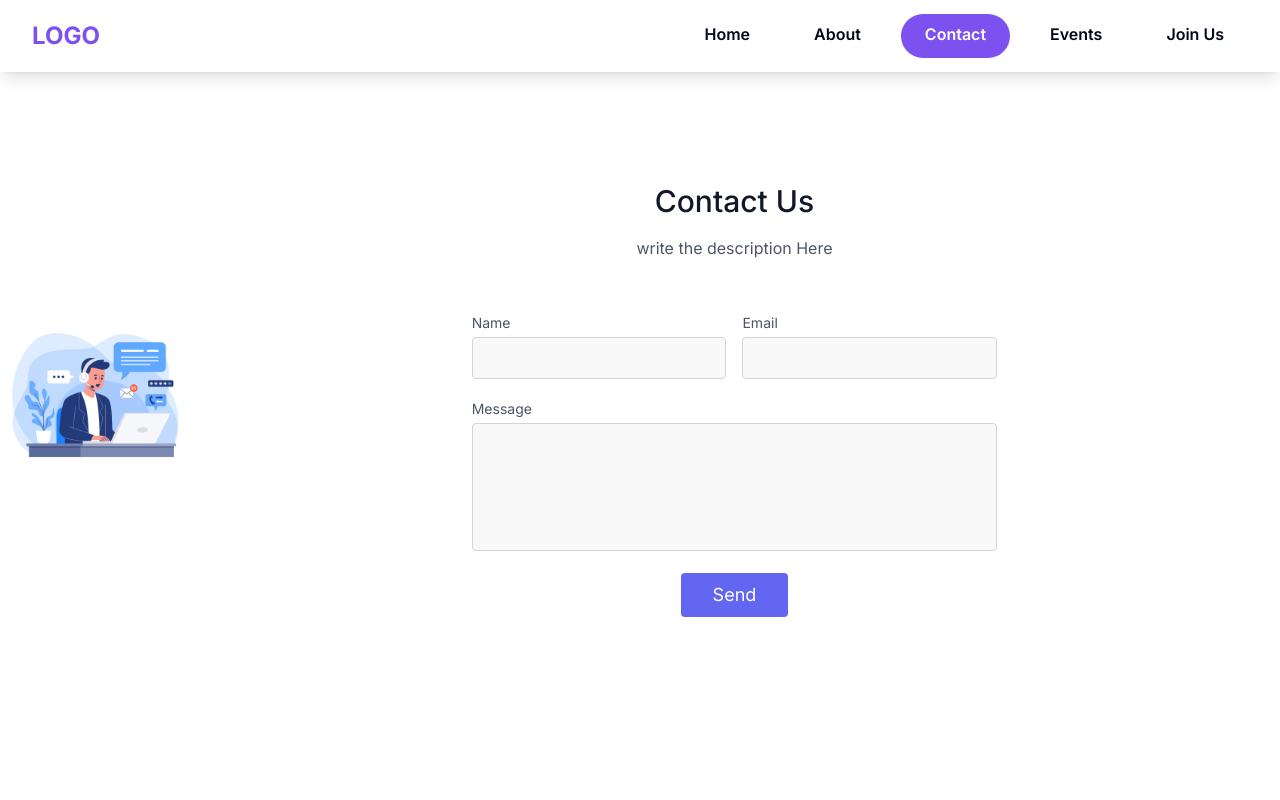
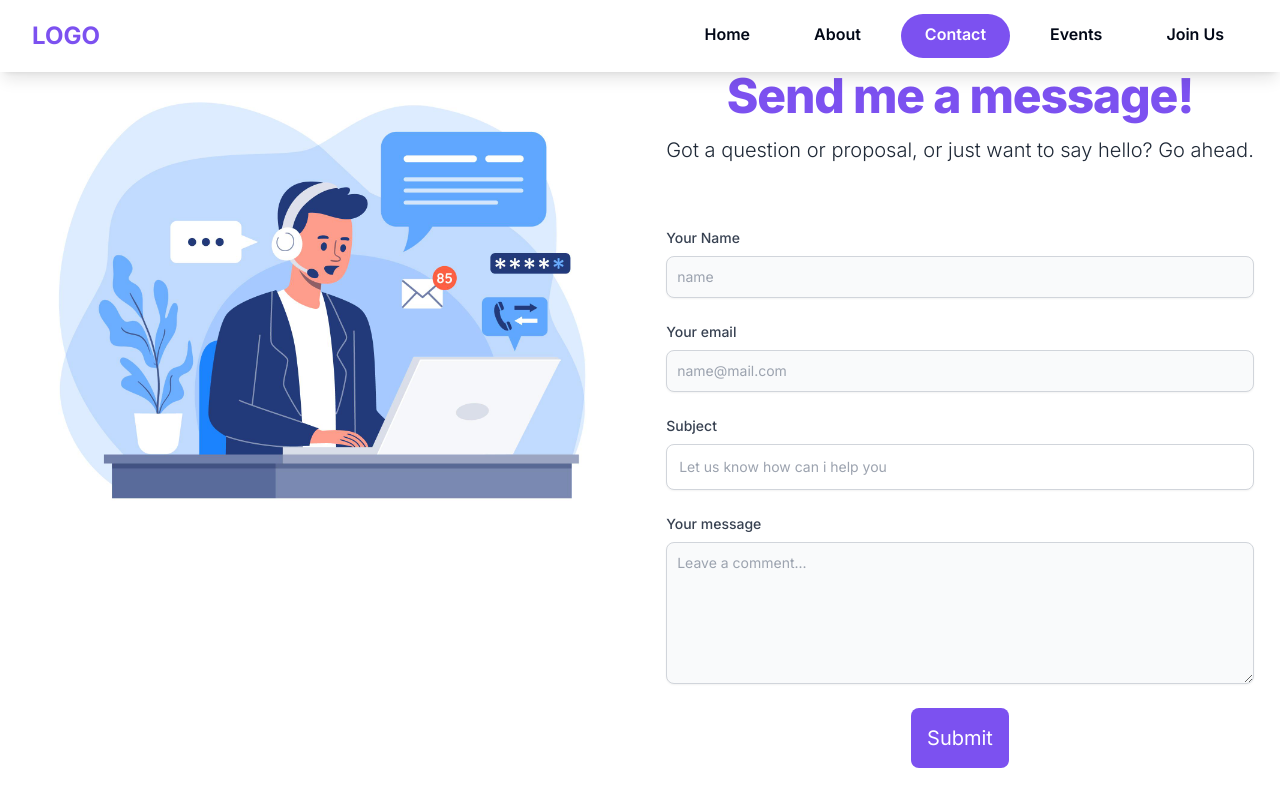
Before and after one commit to ganesh-7985/Next-Conference, a Next.js app: page /contact in a window 1280 px wide. Shown: the top 800 px of the page. Built offline with nearby package versions, Linux system fonts and the light colour scheme.

Commit message:
updated contact page

```diff
--- a/package.json
+++ b/package.json
@@ -15,9 +15,11 @@
     "framer-motion": "^11.0.6",
     "lucide-react": "^0.343.0",
     "next": "14.1.0",
+    "nodemailer": "^6.9.11",
     "react": "^18",
     "react-dom": "^18",
     "react-icons": "^5.0.1",
+    "react-intersection-observer": "^9.8.1",
     "sass": "^1.71.1",
     "tailwind-merge": "^2.2.1",
     "tailwindcss-animate": "^1.0.7"
--- a/src/app/contact/page.jsx
+++ b/src/app/contact/page.jsx
@@ -1,80 +1,186 @@
+"use client";
+import React, { useRef, useEffect } from "react";
 import Image from "next/image";
-const Contact = () => {
+import { motion, useAnimation } from "framer-motion";
+import { useInView } from "react-intersection-observer";
+
+const svgVariant = {
+  visible: { x: 0, opacity: 1, transition: { duration: 1.5 } },
+  hidden: { opacity: 0, x: -20 },
+};
+const formVariant = {
+  visible: { x: 0, opacity: 1, transition: { duration: 1.5 } },
+  hidden: { opacity: 0, x: 10 },
+};
+
+const Form = () => {
+  const controls = useAnimation();
+
+  const [ref, inView] = useInView();
+
+  useEffect(() => {
+    if (inView) {
+      controls.start("visible");
+    } else {
+      controls.start("hidden");
+    }
+  }, [controls, inView]);
+
+  const form = useRef();
+
+  const sendEmail = async (e) => {
+    e.preventDefault();
+    const formData = new FormData(form.current);
+    const data = {
+      name: formData.get("name"),
+      email: formData.get("email"),
+      subject: formData.get("subject"),
+      message: formData.get("message"),
+    };
+    console.log(data);
+
+    // try {
+    //   const response = await fetch("/api/sendMail", {
+    //     method: "POST",
+    //     headers: {
+    //       "Content-Type": "application/json",
+    //     },
+    //     body: JSON.stringify(data),
+    //   });
+    //   if (response.ok) {
+    //     console.log("Email sent successfully");
+    //     // Optionally, reset form fields here
+    //   } else {
+    //     console.error("Failed to send email");
+    //   }
+    // } catch (error) {
+    //   console.error("Error sending email:", error);
+    // }
+  };
+
   return (
-    <div className="flex justify-around items-center">
-    <div className="flex flex-1 h-[800px] relative">
-     <Image src='/contact.jpg' alt="" fill className=" object-contain w-full h-full"/>
-     </div>
-      <div className="text-gray-600 body-font relative">
-        <div className="container px-5 py-24 mx-auto">
-          <div className="flex flex-col text-center w-full mb-12">
-            <h1 className="sm:text-3xl text-2xl font-medium title-font mb-4 text-gray-900">
-              Contact Us
-            </h1>
-            <p className="lg:w-2/3 mx-auto leading-relaxed text-base">
-             write the description Here
-            </p>
-          </div>
-          <div className="lg:w-1/2 md:w-2/3 mx-auto">
-            <div className="flex flex-wrap -m-2">
-              <div className="p-2 w-1/2">
-                <div className="relative">
+    <>
+      <motion.section
+        className="flex flex-col md:flex-row"
+        id="contactus"
+        ref={ref}
+      >
+        <motion.div
+          className="w-full mt-4 md:w-1/2 h-1/2 flex justify-center items-center"
+          ref={ref}
+          animate={controls}
+          initial="hidden"
+          variants={svgVariant}
+        >
+          <Image
+            width={600}
+            height={600}
+            src="/contact.jpg"
+            alt="about"
+          />
+        </motion.div>
+
+        <motion.div
+          className="w-full md:w-1/2 h-1/2 grid justify-center p-2"
+          ref={ref}
+          animate={controls}
+          initial="hidden"
+          variants={formVariant}
+        >
+          <section className=" -900">
+            <div className="py-8 lg:py-16 px-4 mx-auto max-w-screen-md">
+              <h2 className="mb-4 text-5xl tracking-tight font-extrabold text-center text-[#7c51f0]  ">
+                Send me a message!
+              </h2>
+              <p className="mb-8 lg:mb-16 font-light text-center text-gray-800   sm:text-xl">
+                Got a question or proposal, or just want to say hello? Go ahead.
+              </p>
+
+              <form
+                action="#"
+                ref={form}
+                onSubmit={sendEmail}
+                className="space-y-6"
+              >
+                <div>
                   <label
                     htmlFor="name"
-                    className="leading-7 text-sm text-gray-600"
+                    className="block mb-2 text-sm font-medium text-gray-700  "
                   >
-                    Name
+                    Your Name
                   </label>
+
+                  <input
+                    type="name"
+                    name="name"
+                    id="name"
+                    className=" shadow-sm bg-gray-50 border border-gray-300 text-gray-700 text-sm rounded-lg focus:ring-primary-500 focus:border-primary-500 block w-full p-2.5  white "
+                    placeholder="name"
+                    required
+                  />
+                </div>
+                <div>
+                  <label
+                    htmlFor="email"
+                    className="block mb-2 text-sm font-medium text-gray-700  "
+                  >
+                    Your email
+                  </label>
+
+                  <input
+                    type="email"
+                    name="email"
+                    id="email"
+                    className="shadow-sm bg-gray-50 border border-gray-300 text-gray-700 text-sm rounded-lg focus:ring-primary-500 focus:border-primary-500 block w-full p-2.5  white "
+                    placeholder="name@mail.com"
+                    required
+                  />
+                </div>
+                <div>
+                  <label
+                    htmlFor="subject"
+                    className="block mb-2 text-sm font-medium text-gray-700  gray-300"
+                  >
+                    Subject
+                  </label>
+
                   <input
                     type="text"
-                    id="name"
-                    name="name"
-                    className="w-full bg-gray-100 bg-opacity-50 rounded border border-gray-300 focus:border-indigo-500 focus:bg-white focus:ring-2 focus:ring-indigo-200 text-base outline-none text-gray-700 py-1 px-3 leading-8 transition-colors duration-200 ease-in-out"
+                    name="subject"
+                    id="subject"
+                    className="block p-3 w-full text-sm text-gray-700  rounded-lg border border-gray-300 shadow-sm focus:ring-primary-500 focus:border-primary-500    "
+                    placeholder="Let us know how can i help you"
+                    required
                   />
                 </div>
-              </div>
-              <div className="p-2 w-1/2">
-                <div className="relative">
-                  <label
-                    htmlFor="email"
-                    className="leading-7 text-sm text-gray-600"
-                  >
-                    Email
-                  </label>
-                  <input
-                    type="email"
-                    id="email"
-                    name="email"
-                    className="w-full bg-gray-100 bg-opacity-50 rounded border border-gray-300 focus:border-indigo-500 focus:bg-white focus:ring-2 focus:ring-indigo-200 text-base outline-none text-gray-700 py-1 px-3 leading-8 transition-colors duration-200 ease-in-out"
-                  />
-                </div>
-              </div>
-              <div className="p-2 w-full">
-                <div className="relative">
+                <div className="sm:col-span-2">
                   <label
                     htmlFor="message"
-                    className="leading-7 text-sm text-gray-600"
+                    className="block mb-2 text-sm font-medium text-gray-700  gray-400"
                   >
-                    Message
+                    Your message
                   </label>
+
                   <textarea
-                    id="message"
+                    id="email_body"
                     name="message"
-                    className="w-full bg-gray-100 bg-opacity-50 rounded border border-gray-300 focus:border-indigo-500 focus:bg-white focus:ring-2 focus:ring-indigo-200 h-32 text-base outline-none text-gray-700 py-1 px-3 resize-none leading-6 transition-colors duration-200 ease-in-out"
+                    rows="6"
+                    className="block p-2.5 w-full text-sm text-gray-700 bg-gray-50 rounded-lg shadow-sm border border-gray-300 focus:ring-primary-500 focus:border-primary-500 "
+                    placeholder="Leave a comment..."
                   ></textarea>
                 </div>
-              </div>
-              <div className="p-2 w-full">
-                <button className="flex mx-auto text-white bg-indigo-500 border-0 py-2 px-8 focus:outline-none hover:bg-indigo-600 rounded text-lg">
-                  Send
-                </button>
-              </div>
+                <div className="flex justify-center items-center">
+                  <button className="bg-[#7c51f0] text-white p-4 rounded-lg text-xl">
+                    Submit
+                  </button>
+                </div>
+              </form>
             </div>
-          </div>
-        </div>
-      </div>
-    </div>
+          </section>
+        </motion.div>
+      </motion.section>
+    </>
   );
 };
 
-export default Contact;
+export default Form;
```
Also changed, not shown: 1 other file (tests, documents, lock files or other folders).
